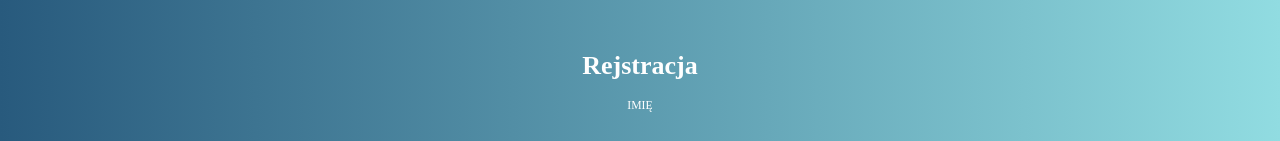
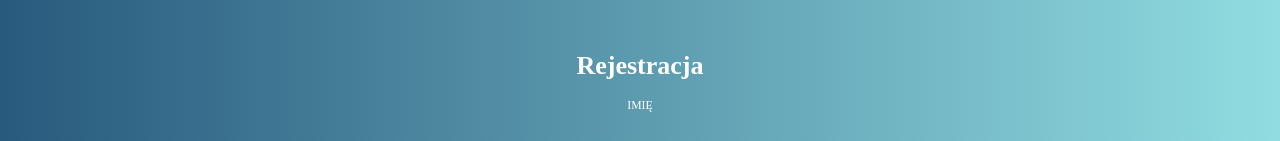
Before and after one commit to kdraganik/kierunek-website, a Next.js app: page /conf/rejestracja in a window 1280 px wide. Shown: the part 336-477 px from the top of the page. Built offline with nearby package versions, Linux system fonts and the light colour scheme; a web font is replaced by a local one.

Commit message:
Conf upadte 2

```diff
--- a/components/conf/Form.jsx
+++ b/components/conf/Form.jsx
@@ -38,7 +38,7 @@ export default function Form ({ setIsSend }){
 
   return (
     <div className={styles.wrapper}>
-      <h1 className={styles.header1}>Rejstracja</h1>
+      <h1 className={styles.header1}>Rejestracja</h1>
       <form className={styles.formContainer} onSubmit={ handleSubmit }>
         <label htmlFor="imie" className={styles.label}>Imię</label>
         <input autoFocus required type="text" className={styles.textInput} id="imie" value={forename} onChange={e => setForename(e.target.value)}/>
```
